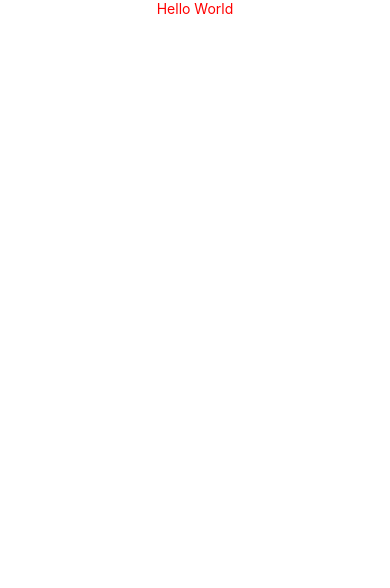
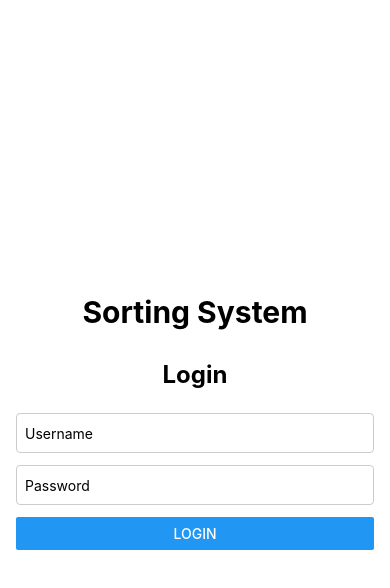
Before and after one commit to agungleksono/sorting-system, a React Native app: screen /Login in a window 390 px wide. Shown: the top 588 px of the page. Built offline with nearby package versions, Linux system fonts and the light colour scheme.

Commit message:
added LoginScreen and ScanScreen

```diff
--- a/App.js
+++ b/App.js
@@ -1,11 +1,26 @@
-import React, {useState, useEffect} from 'react';
-import {View, Text} from 'react-native';
+import * as React from 'react';
+// import {View, TextInput, Button, Text, StyleSheet, Alert} from 'react-native';
+
+import {NavigationContainer} from '@react-navigation/native';
+import {createNativeStackNavigator} from '@react-navigation/native-stack';
+
+import LoginScreen from './src/screens/LoginScreen';
+import ScanScreen from './src/screens/ScanScreen';
+
+const Stack = createNativeStackNavigator();
 
 const App = () => {
   return (
-    <View>
-      <Text style={{color: 'red', textAlign: 'center'}}>Hello World</Text>
-    </View>
+    <NavigationContainer>
+      <Stack.Navigator initialRouteName="Login">
+        <Stack.Screen
+          name="Login"
+          component={LoginScreen}
+          options={{headerShown: false}}
+        />
+        <Stack.Screen name="Scan" component={ScanScreen} />
+      </Stack.Navigator>
+    </NavigationContainer>
   );
 };
 
--- a/package.json
+++ b/package.json
@@ -10,8 +10,12 @@
     "test": "jest"
   },
   "dependencies": {
+    "@react-navigation/native": "^7.0.14",
+    "@react-navigation/native-stack": "^7.2.0",
     "react": "18.3.1",
-    "react-native": "0.77.0"
+    "react-native": "0.77.0",
+    "react-native-safe-area-context": "^5.1.0",
+    "react-native-screens": "^4.5.0"
   },
   "devDependencies": {
     "@babel/core": "^7.25.2",
--- /dev/null
+++ b/src/screens/LoginScreen.js
@@ -0,0 +1,79 @@
+import React, {useState} from 'react';
+import {View, TextInput, Button, Text, StyleSheet, Alert} from 'react-native';
+
+const LoginScreen = ({navigation}) => {
+  const [username, setUsername] = useState('');
+  const [password, setPassword] = useState('');
+
+  const handleLogin = () => {
+    if (username === 'user' && password === 'password') {
+      Alert.alert('Login Successful!', 'You are now logged in');
+      navigation.navigate('Scan'); // Navigate to Home screen after successful login
+    } else {
+      Alert.alert('Error', 'Invalid username or password');
+    }
+  };
+
+  return (
+    <View style={styles.container}>
+      <Text style={styles.appName}>Sorting System</Text>
+      <Text style={styles.header}>Login</Text>
+      <TextInput
+        style={styles.input}
+        placeholder="Username"
+        value={username}
+        onChangeText={setUsername}
+      />
+      <TextInput
+        style={styles.input}
+        placeholder="Password"
+        value={password}
+        onChangeText={setPassword}
+        secureTextEntry
+      />
+      <Button title="Login" onPress={handleLogin} />
+      {/* <Text style={styles.footer}>
+        Don't have an account? <Text style={styles.link}>Sign Up</Text>
+      </Text> */}
+    </View>
+  );
+};
+
+const styles = StyleSheet.create({
+  container: {
+    flex: 1,
+    justifyContent: 'center',
+    padding: 16,
+    backgroundColor: '#fff',
+  },
+  appName: {
+    fontSize: 30,
+    fontWeight: 'bold',
+    textAlign: 'center',
+    marginBottom: 30,
+  },
+  header: {
+    fontSize: 24,
+    fontWeight: 'bold',
+    textAlign: 'center',
+    marginBottom: 24,
+  },
+  input: {
+    height: 40,
+    borderColor: '#ccc',
+    borderWidth: 1,
+    marginBottom: 12,
+    paddingLeft: 8,
+    borderRadius: 4,
+  },
+  //   footer: {
+  //     marginTop: 16,
+  //     textAlign: 'center',
+  //     fontSize: 16,
+  //   },
+  //   link: {
+  //     color: 'blue',
+  //   },
+});
+
+export default LoginScreen;
--- /dev/null
+++ b/src/screens/ScanScreen.js
@@ -0,0 +1,36 @@
+import React, {useState} from 'react';
+import {View, TextInput, Button, Text, StyleSheet, Alert} from 'react-native';
+
+const ScanScreen = ({navigation}) => {
+  const [partNo, setPartNo] = useState('');
+
+  const handleSubmit = () => {
+    Alert.alert('Key Pressed!', 'Enter');
+  };
+
+  return (
+    <View>
+      <TextInput
+        style={styles.input}
+        placeholder="Scan"
+        value={partNo}
+        onChangeText={setPartNo}
+        onSubmitEditing={handleSubmit}
+        // returnKeyType="done"
+      />
+    </View>
+  );
+};
+
+const styles = StyleSheet.create({
+  input: {
+    height: 40,
+    borderColor: '#ccc',
+    borderWidth: 1,
+    marginBottom: 12,
+    paddingLeft: 8,
+    borderRadius: 4,
+  },
+});
+
+export default ScanScreen;
```
Also changed, not shown: 1 other file (tests, documents, lock files or other folders).
